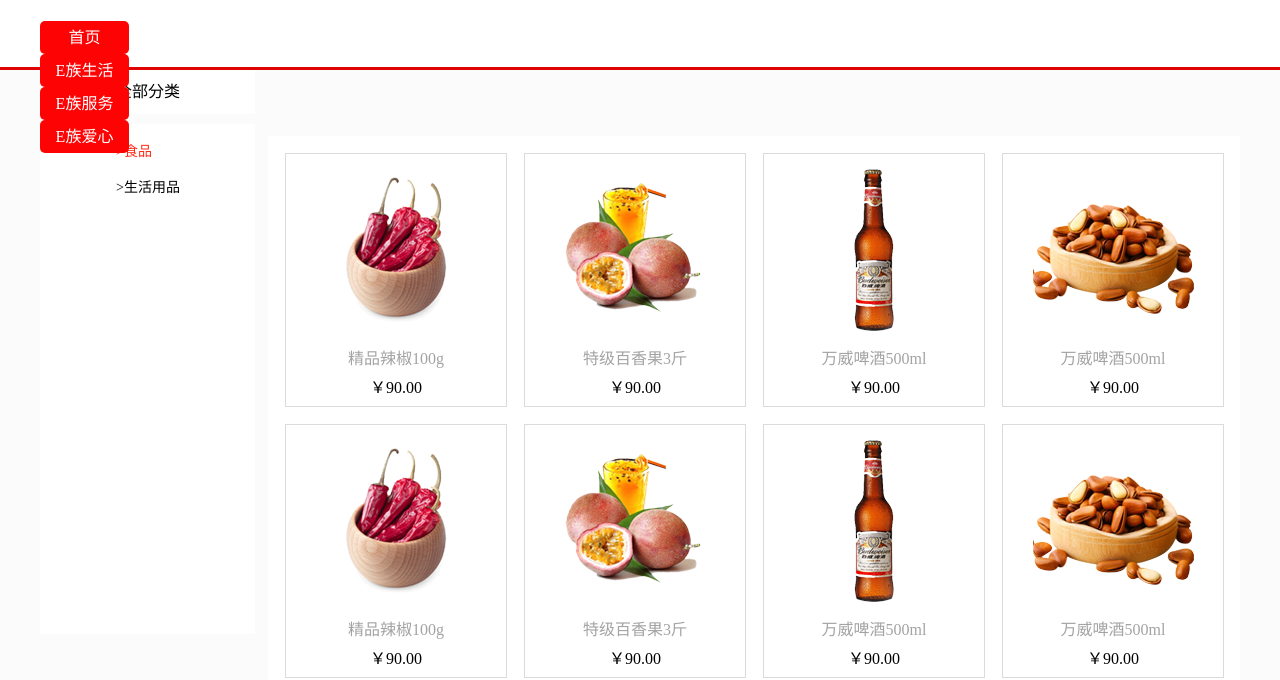
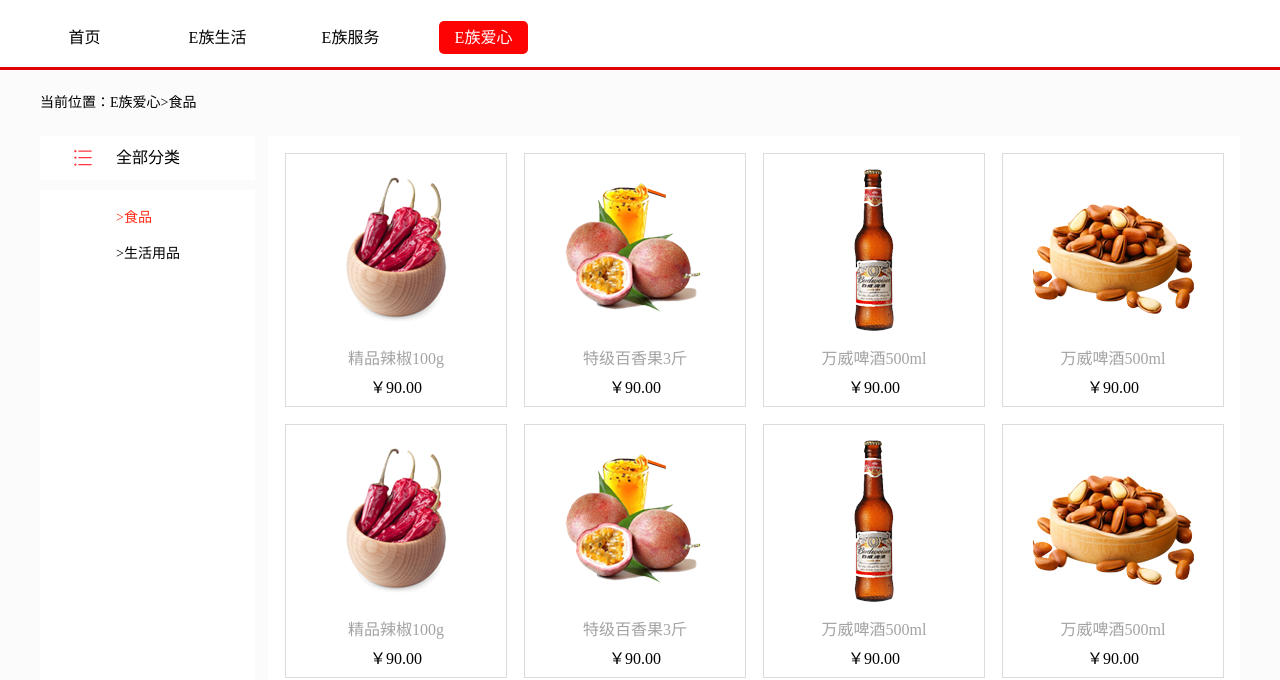
Before and after one commit to huyuhy/Web1, a plain HTML site: page index.html in a window 1280 px wide. Shown: the part 120-800 px from the top of the page. Drawn offline with Linux system fonts and the light colour scheme.

Commit message:
Update index.html

```diff
--- a/index.html
+++ b/index.html
@@ -33,21 +33,20 @@
 			<div class="shopping">
 				购物车(<a href="#">0</a>)件
 			</div>
-			<ul class="subnav">
-				<li><a href="#">首页</a></li>
-				<li><a href="#">E族生活</a></li>
-				<li><a href="#">E族服务</a></li>
-				<li><a href="#">E族爱心</a></li>
-			</ul>
+			<div class="subnav">
+				<a href="#">首页</a>
+				<a href="#">E族生活</a>
+				<a href="#">E族服务</a>
+				<a href="#">E族爱心</a>
+			</div>
 		</div>
 	</div>
 	<!-- 主体内容 -->
 	<div class="content-wrapper">
 		<div class="content">
 			<div class="menu">
-				<div class="menu1">
-					全部分类
-				</div>
+				<p>当前位置：E族爱心&gt;食品</p>
+				<a class="menu1">全部分类</a>
 				<div class="menu2">
 					<br><a href="#" class="food">&gt;食品</a><br><br>
 					<a href="#">&gt;生活用品</a>
```
